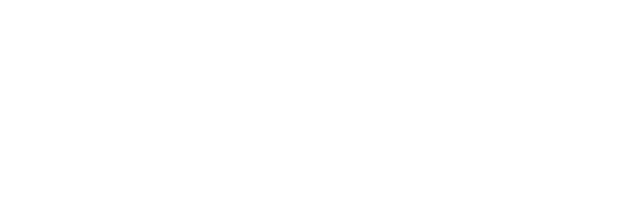
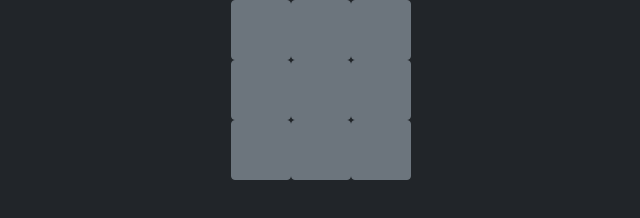
Before and after one commit to heyapricot/tictactoe.js, a website built with webpack: page index.html in a window 1280 px wide. Shown: the whole page, without its empty margins (319-959 px from the left). Built offline with nearby package versions, Linux system fonts and the light colour scheme.

Commit message:
Created a centered 3 by 3 grid of holdButtons

```diff
--- a/index.html
+++ b/index.html
@@ -3,9 +3,16 @@
 <head>
     <meta charset="UTF-8">
     <link rel="stylesheet" href="https://stackpath.bootstrapcdn.com/bootstrap/4.1.3/css/bootstrap.min.css" integrity="sha384-MCw98/SFnGE8fJT3GXwEOngsV7Zt27NXFoaoApmYm81iuXoPkFOJwJ8ERdknLPMO" crossorigin="anonymous">
+    <link rel="stylesheet" href="https://use.fontawesome.com/releases/v5.3.1/css/all.css" integrity="sha384-mzrmE5qonljUremFsqc01SB46JvROS7bZs3IO2EmfFsd15uHvIt+Y8vEf7N7fWAU" crossorigin="anonymous">
+    <link rel="stylesheet" href="style.css">
     <title>TicTacToe</title>
 </head>
 <body>
+    <section id="main">
+        <div class="container" id="mainContainer">
+
+        </div>
+    </section>
 <script src="dist/main.js"></script>
 <script src="https://code.jquery.com/jquery-3.3.1.slim.min.js" integrity="sha384-q8i/X+965DzO0rT7abK41JStQIAqVgRVzpbzo5smXKp4YfRvH+8abtTE1Pi6jizo" crossorigin="anonymous"></script>
 <script src="https://cdnjs.cloudflare.com/ajax/libs/popper.js/1.14.3/umd/popper.min.js" integrity="sha384-ZMP7rVo3mIykV+2+9J3UJ46jBk0WLaUAdn689aCwoqbBJiSnjAK/l8WvCWPIPm49" crossorigin="anonymous"></script>
--- a/src/index.js
+++ b/src/index.js
@@ -0,0 +1,22 @@
+const {holdButtonFactory} = require('./components/holdButton/holdButton');
+const mainContainer = document.getElementById('mainContainer');
+const generateGrid = (()=>{
+    let rowQuantity = 3;
+    let columnQuantity = 3;
+    for(let i = 0; i < rowQuantity; i++){
+        let row = document.createElement('div');
+        ["row"].forEach((cssClass)=>{ row.classList.toggle(cssClass) });
+        mainContainer.appendChild(row);
+        let column = document.createElement('div');
+        ["col", "d-flex", "justify-content-center"].forEach((cssClass)=>{ column.classList.toggle(cssClass) });
+        row.appendChild(column);
+        const generateHoldButtons = (()=>{
+            let buttonRowContainer = document.createElement('div');
+            column.appendChild(buttonRowContainer);
+            for(let j = 0; j < columnQuantity; j++){
+                let button = holdButtonFactory();
+                button.setParent(buttonRowContainer);
+            }
+        })();
+    }
+})();
--- /dev/null
+++ b/style.css
@@ -0,0 +1,3 @@
+body {
+    background-color: #212529;
+}
```
Also changed, not shown: dist/main.js (deleted), 1 other file.
